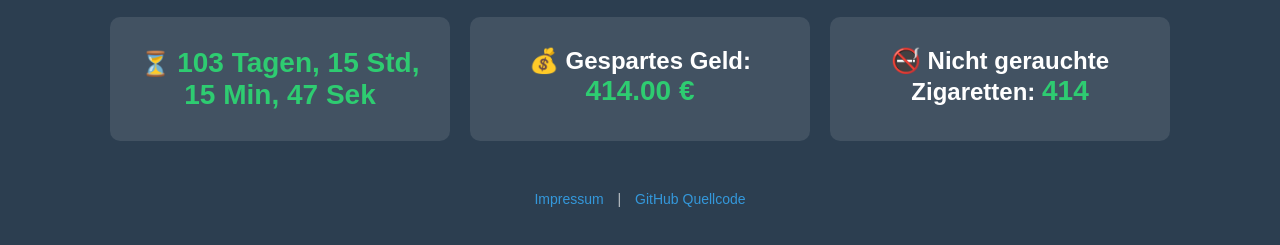
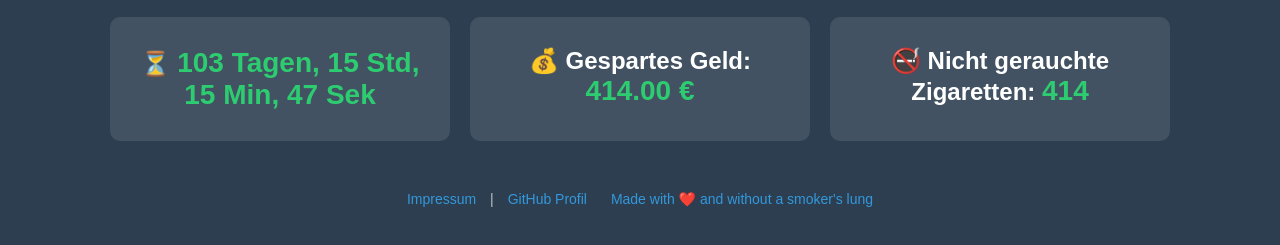
Before and after one commit to KilianKowalski/rauchfrei-timer, a plain HTML site: page index.html in a window 1280 px wide. Shown: the part 127-372 px from the top of the page. Drawn offline with Linux system fonts and the light colour scheme.

Commit message:
Update index.html

```diff
--- a/index.html
+++ b/index.html
@@ -69,7 +69,8 @@
     <footer>
         <p>
             <a href="/impressum">Impressum</a> |
-            <a href="https://github.com/KilianKowalski/rauchfrei-timer" target="_blank">GitHub Quellcode</a>
+            <a href="https://github.com/KilianKowalski/rauchfrei-timer" target="_blank">GitHub Profil</a>
+            <a>Made with ❤️ and without a smoker's lung</a>
         </p>
     </footer>
 
```
